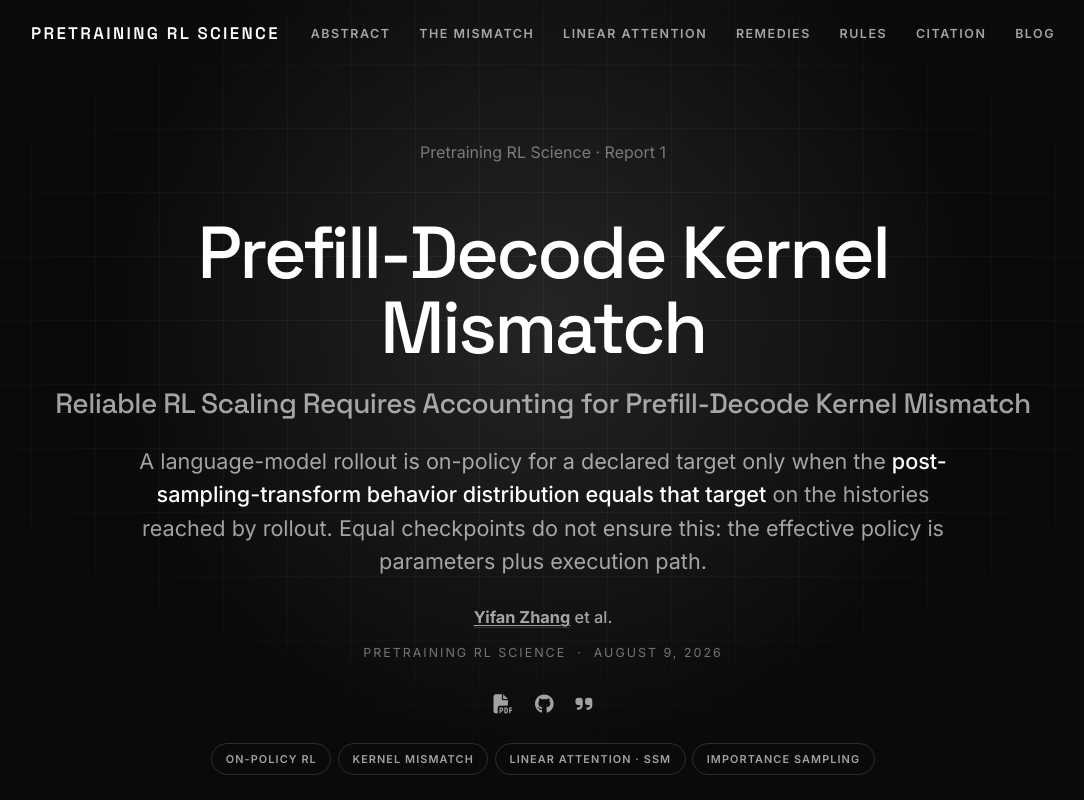
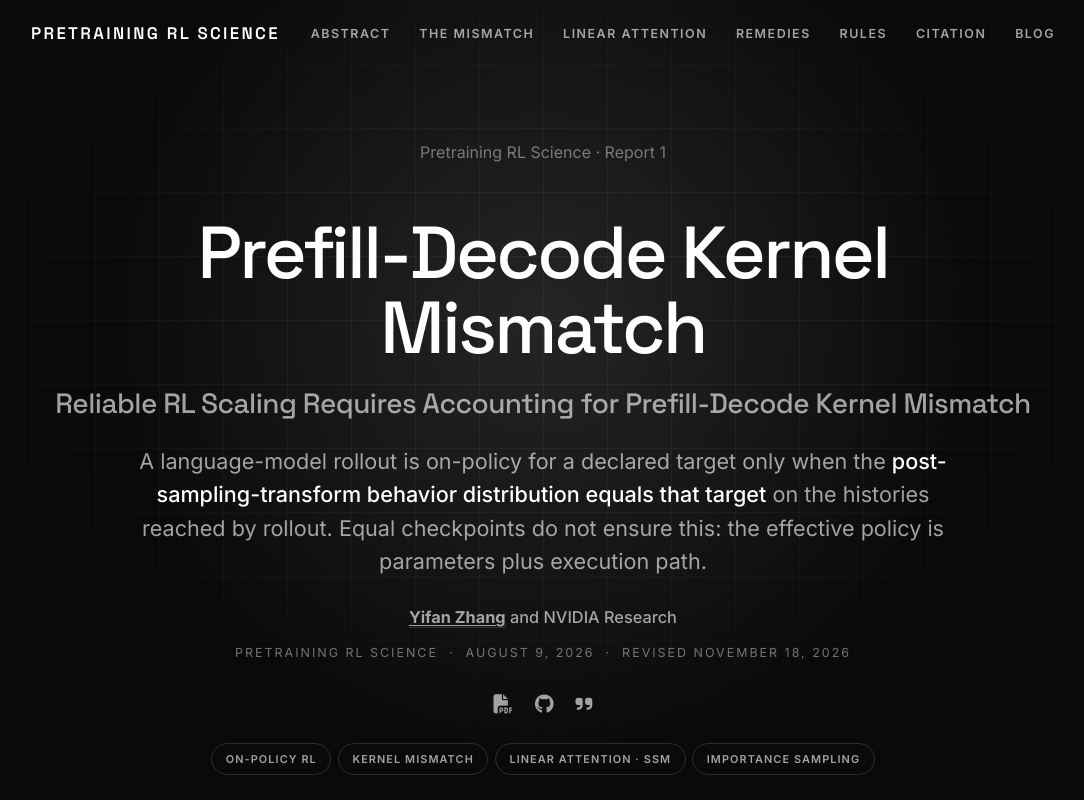
Before and after one commit to yifanzhang-pro/Pretraining-RL-Science, a plain HTML site: page index.html in a window 1280 px wide. Shown: the top 800 px of the page, without its empty margins (97-1181 px from the left). Drawn offline with nearby package versions, Linux system fonts and the light colour scheme.

Commit message:
Publish the November 18 revision of the kernel-mismatch paper
Credit Yifan Zhang and NVIDIA Research on the project page and in the
citation.

Co-Authored-By: Claude Opus 5.5 <noreply@anthropic.com>

```diff
--- a/index.html
+++ b/index.html
@@ -7,6 +7,7 @@
   <meta name="description" content="LM reinforcement learning is literally on-policy only when the executable distribution used by rollout is the same distribution differentiated by the learner. Four remedies for prefill-decode and chunkwise-recurrent kernel mismatch.">
   <meta name="citation_title" content="Reliable RL Scaling Requires Accounting for Prefill-Decode Kernel Mismatch">
   <meta name="citation_author" content="Yifan Zhang">
+  <meta name="citation_author" content="NVIDIA Research">
   <meta name="citation_publication_date" content="2026/08/09">
   <meta name="citation_pdf_url" content="https://yifanzhang-pro.github.io/Pretraining-RL-Science/Prefill_Decode_Kernel_Mismatch.pdf">
   <meta property="og:title" content="Reliable RL Scaling Requires Accounting for Prefill-Decode Kernel Mismatch"/>
@@ -203,8 +204,8 @@
       <h1 class="title">Prefill-Decode Kernel Mismatch</h1>
       <p class="subtitle" style="font-family:'Space Grotesk',sans-serif;font-size:clamp(1.2rem,2.4vw,1.75rem);font-weight:500;letter-spacing:-.02em;color:var(--d-ink-2);margin:1rem 0 0">Reliable RL Scaling Requires Accounting for Prefill-Decode Kernel Mismatch</p>
       <h2 class="subtitle is-hero-subtitle">A language-model rollout is on-policy for a declared target only when the <span class="highlight">post-sampling-transform behavior distribution equals that target</span> on the histories reached by rollout. Equal checkpoints do not ensure this: the effective policy is parameters plus execution path.</h2>
-      <div class="authors-list"><a href="https://yifzhang.com" target="_blank" rel="noopener" style="color:inherit; text-decoration:underline; text-underline-offset:2px;"><strong>Yifan Zhang</strong></a> et al.</div>
-      <div class="affiliations">Pretraining RL Science &nbsp;&middot;&nbsp; August 9, 2026</div>
+      <div class="authors-list"><a href="https://yifzhang.com" target="_blank" rel="noopener" style="color:inherit; text-decoration:underline; text-underline-offset:2px;"><strong>Yifan Zhang</strong></a> and NVIDIA Research</div>
+      <div class="affiliations">Pretraining RL Science &nbsp;&middot;&nbsp; August 9, 2026 &nbsp;&middot;&nbsp; revised November 18, 2026</div>
       <div class="project-links">
           <a href="Prefill_Decode_Kernel_Mismatch.pdf" target="_blank" rel="noopener" aria-label="Paper PDF"><i class="fas fa-file-pdf"></i></a>
           <a href="https://github.com/yifanzhang-pro/Pretraining-RL-Science" target="_blank" rel="noopener" aria-label="Code"><i class="fab fa-github"></i></a>
@@ -348,7 +349,7 @@
         <p>If you find this work useful, please cite:</p>
 <pre id="cite-bibtex"><code>@misc{zhang2026kernelmismatch,
   title        = {Reliable RL Scaling Requires Accounting for Prefill-Decode Kernel Mismatch},
-  author       = {Zhang, Yifan and others},
+  author       = {Zhang, Yifan and {NVIDIA Research}},
   year         = {2026},
   howpublished = {\url{https://github.com/yifanzhang-pro/Pretraining-RL-Science}}
 }</code></pre>
```
Also changed, not shown: 1 other file.
